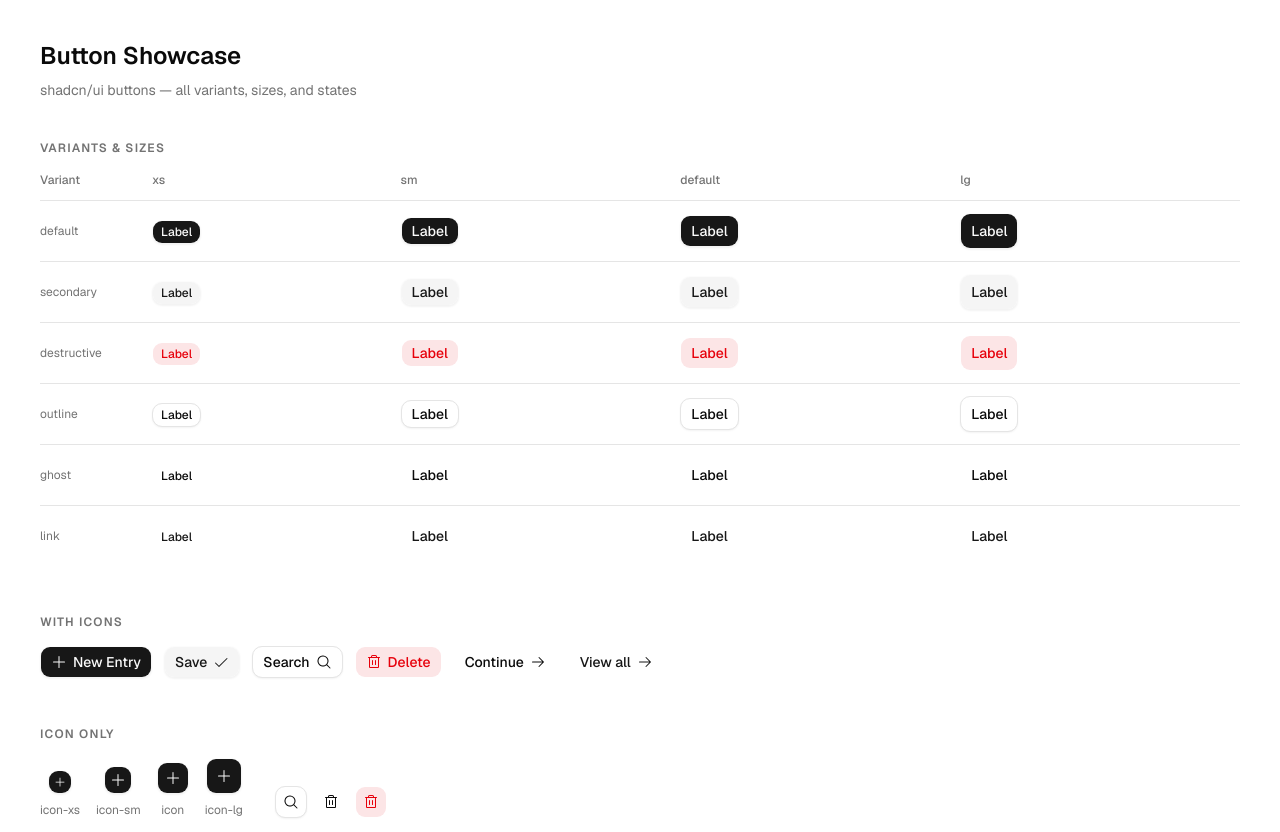
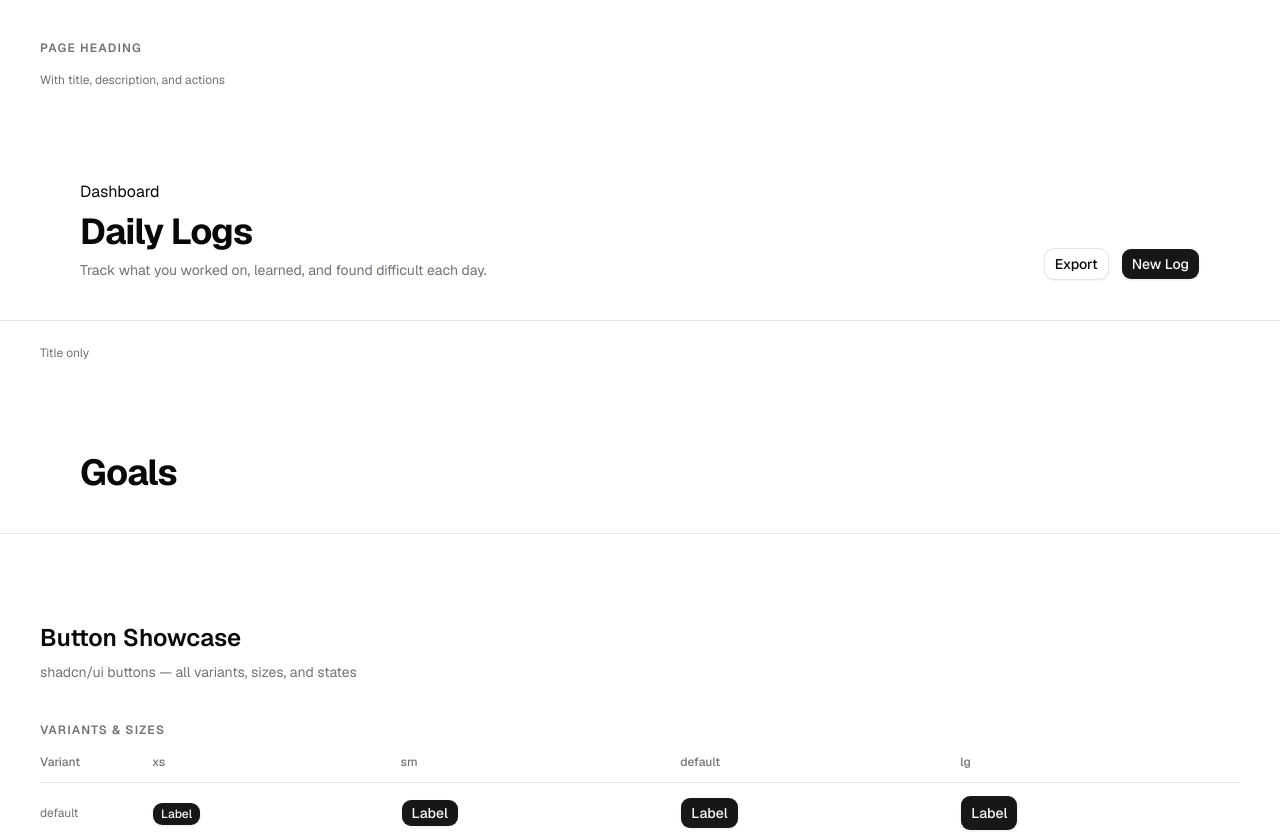
Before and after one commit to TMcSweeney100/developerJournal, a Next.js app in the folder my-app/: page / in a window 1280 px wide. Shown: the top 832 px of the page. Built offline with nearby package versions, Linux system fonts and the light colour scheme.

Commit message:
added some components and database configs

```diff
--- a/my-app/app/page.tsx
+++ b/my-app/app/page.tsx
@@ -8,6 +8,14 @@ import {
   CardContent,
   CardFooter,
 } from "@/components/ui/card"
+import {
+  PageHeading,
+  PageHeadingContent,
+  PageHeadingEyebrow,
+  PageHeadingTitle,
+  PageHeadingDescription,
+  PageHeadingActions,
+} from "@/components/ui/page-heading"
 import {
   ArrowRight,
   Plus,
@@ -32,7 +40,42 @@ const iconSizes = ["icon-xs", "icon-sm", "icon", "icon-lg"] as const
 
 export default function Home() {
   return (
-    <div className="min-h-screen bg-background p-10 font-sans">
+    <div className="min-h-screen bg-background font-sans">
+
+      {/* ── PAGE HEADING ── */}
+      <section className="mb-12">
+        <h2 className="px-10 pb-4 pt-10 text-xs font-semibold uppercase tracking-widest text-muted-foreground">
+          Page Heading
+        </h2>
+
+        <div className="mb-6">
+          <p className="px-10 pb-3 text-xs text-muted-foreground">With title, description, and actions</p>
+          <PageHeading>
+            <PageHeadingContent>
+              <PageHeadingEyebrow>Dashboard</PageHeadingEyebrow>
+              <PageHeadingTitle>Daily Logs</PageHeadingTitle>
+              <PageHeadingDescription>
+                Track what you worked on, learned, and found difficult each day.
+              </PageHeadingDescription>
+            </PageHeadingContent>
+            <PageHeadingActions>
+              <Button variant="outline">Export</Button>
+              <Button>New Log</Button>
+            </PageHeadingActions>
+          </PageHeading>
+        </div>
+
+        <div className="mb-6">
+          <p className="px-10 pb-3 text-xs text-muted-foreground">Title only</p>
+          <PageHeading>
+            <PageHeadingContent>
+              <PageHeadingTitle>Goals</PageHeadingTitle>
+            </PageHeadingContent>
+          </PageHeading>
+        </div>
+      </section>
+
+      <div className="p-10">
       <h1 className="mb-2 text-2xl font-semibold text-foreground">
         Button Showcase
       </h1>
@@ -325,5 +368,6 @@ export default function Home() {
         </Card>
       </section>
     </div>
+    </div>
   )
 }
--- /dev/null
+++ b/my-app/components/ui/badge.tsx
@@ -0,0 +1,49 @@
+import * as React from "react"
+import { cva, type VariantProps } from "class-variance-authority"
+import { Slot } from "radix-ui"
+
+import { cn } from "@/lib/utils"
+
+const badgeVariants = cva(
+  "group/badge inline-flex h-5 w-fit shrink-0 items-center justify-center gap-1 overflow-hidden rounded-none border border-transparent px-2 py-0.5 text-xs font-medium whitespace-nowrap transition-all focus-visible:border-ring focus-visible:ring-[3px] focus-visible:ring-ring/50 has-data-[icon=inline-end]:pr-1.5 has-data-[icon=inline-start]:pl-1.5 aria-invalid:border-destructive aria-invalid:ring-destructive/20 dark:aria-invalid:ring-destructive/40 [&>svg]:pointer-events-none [&>svg]:size-3!",
+  {
+    variants: {
+      variant: {
+        default: "bg-primary text-primary-foreground [a]:hover:bg-primary/80",
+        secondary:
+          "bg-secondary text-secondary-foreground [a]:hover:bg-secondary/80",
+        destructive:
+          "bg-destructive/10 text-destructive focus-visible:ring-destructive/20 dark:bg-destructive/20 dark:focus-visible:ring-destructive/40 [a]:hover:bg-destructive/20",
+        outline:
+          "border-border text-foreground [a]:hover:bg-muted [a]:hover:text-muted-foreground",
+        ghost:
+          "hover:bg-muted hover:text-muted-foreground dark:hover:bg-muted/50",
+        link: "text-primary underline-offset-4 hover:underline",
+      },
+    },
+    defaultVariants: {
+      variant: "default",
+    },
+  }
+)
+
+function Badge({
+  className,
+  variant = "default",
+  asChild = false,
+  ...props
+}: React.ComponentProps<"span"> &
+  VariantProps<typeof badgeVariants> & { asChild?: boolean }) {
+  const Comp = asChild ? Slot.Root : "span"
+
+  return (
+    <Comp
+      data-slot="badge"
+      data-variant={variant}
+      className={cn(badgeVariants({ variant }), className)}
+      {...props}
+    />
+  )
+}
+
+export { Badge, badgeVariants }
--- /dev/null
+++ b/my-app/components/ui/page-heading.tsx
@@ -0,0 +1,78 @@
+import * as React from "react"
+
+import { cn } from "@/lib/utils"
+
+function PageHeading({ className, ...props }: React.ComponentProps<"div">) {
+  return (
+    <div
+      data-slot="page-heading"
+      className={cn(
+        "flex flex-row items-end justify-between gap-4 border-b border-zinc-200 px-20 pb-10 pt-20",
+        className
+      )}
+      {...props}
+    />
+  )
+}
+
+function PageHeadingContent({ className, ...props }: React.ComponentProps<"div">) {
+  return (
+    <div
+      data-slot="page-heading-content"
+      className={cn("flex flex-col gap-2", className)}
+      {...props}
+    />
+  )
+}
+
+function PageHeadingEyebrow({ className, ...props }: React.ComponentProps<"div">) {
+  return (
+    <div
+      data-slot="page-heading-eyebrow"
+      className={cn("flex items-center gap-2", className)}
+      {...props}
+    />
+  )
+}
+
+function PageHeadingTitle({ className, ...props }: React.ComponentProps<"h1">) {
+  return (
+    <h1
+      data-slot="page-heading-title"
+      className={cn(
+        "text-4xl font-bold tracking-tight text-zinc-950",
+        className
+      )}
+      {...props}
+    />
+  )
+}
+
+function PageHeadingDescription({ className, ...props }: React.ComponentProps<"p">) {
+  return (
+    <p
+      data-slot="page-heading-description"
+      className={cn("text-sm text-zinc-500", className)}
+      {...props}
+    />
+  )
+}
+
+function PageHeadingActions({ className, ...props }: React.ComponentProps<"div">) {
+  return (
+    <div
+      data-slot="page-heading-actions"
+      className={cn("flex shrink-0 items-center gap-3", className)}
+      {...props}
+    />
+  )
+}
+
+export {
+  PageHeading,
+  PageHeadingContent,
+  PageHeadingEyebrow,
+  PageHeadingTitle,
+  PageHeadingDescription,
+  PageHeadingActions,
+}
```
Also changed, not shown: 2 other files (tests, documents, lock files or other folders).
